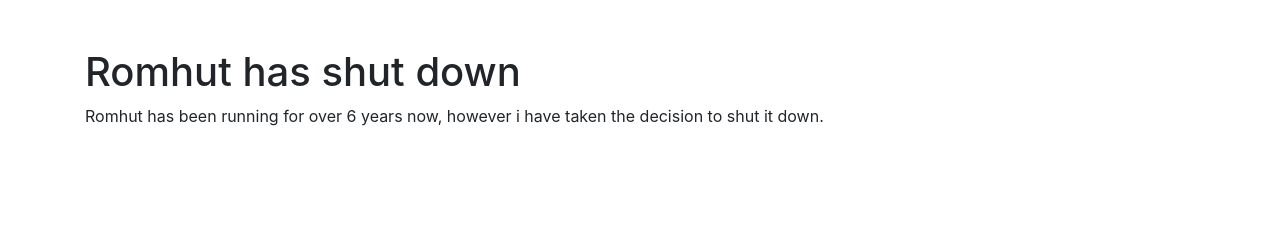
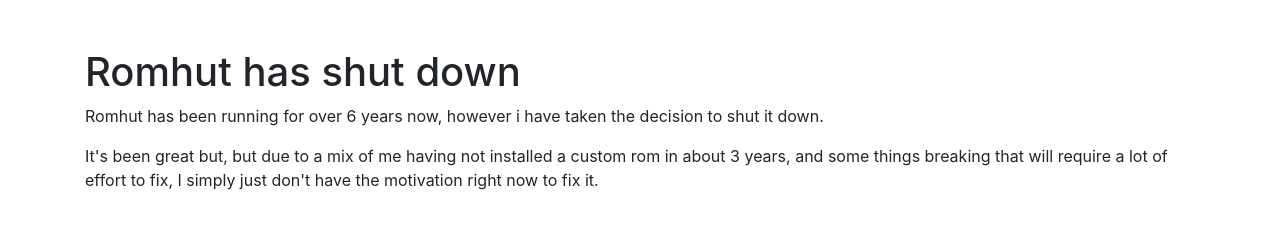
Before and after one commit to romhut/romhut.com, a plain HTML site: page index.html in a window 1280 px wide. Drawn offline with nearby package versions, Linux system fonts and the light colour scheme.

Commit message:
Update index.html

```diff
--- a/index.html
+++ b/index.html
@@ -17,6 +17,7 @@
     <main role="main" class="container">
       <h1 class="mt-5">Romhut has shut down</h1>
       <p>Romhut has been running for over 6 years now, however i have taken the decision to shut it down.</p>
+      <p>It's been great but, but due to a mix of me having not installed a custom rom in about 3 years, and some things breaking that will require a lot of effort to fix, I simply just don't have the motivation right now to fix it.</p>
     </main>
   </body>
 </html>
```
